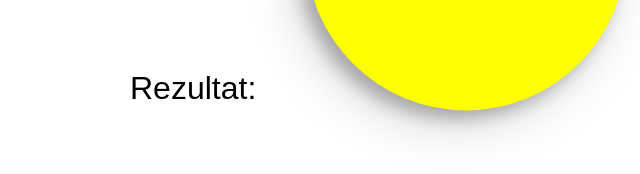
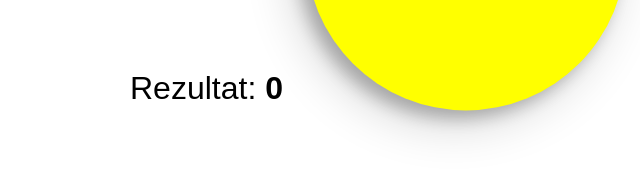
Before and after one commit to NemanjaMitov/Slikovite-memorije, a plain HTML site: page index.html in a window 1280 px wide. Shown: the part 648-822 px from the top of the page, 174-814 px from the left. Drawn offline with Linux system fonts and the light colour scheme; a web font is replaced by a local one.

Commit message:
Krece sa rez 0

```diff
--- a/index.html
+++ b/index.html
@@ -16,7 +16,7 @@
         <div class="polja polje3" id="p3"></div>
         <div class="polja polje4" id="p4"></div>
     </div>
-    <p>Rezultat: <b id="rez" > </b></p>
+    <p>Rezultat: <b id="rez" >0</b></p>
 
 </body>
 <script src="script.js"></script>
```
